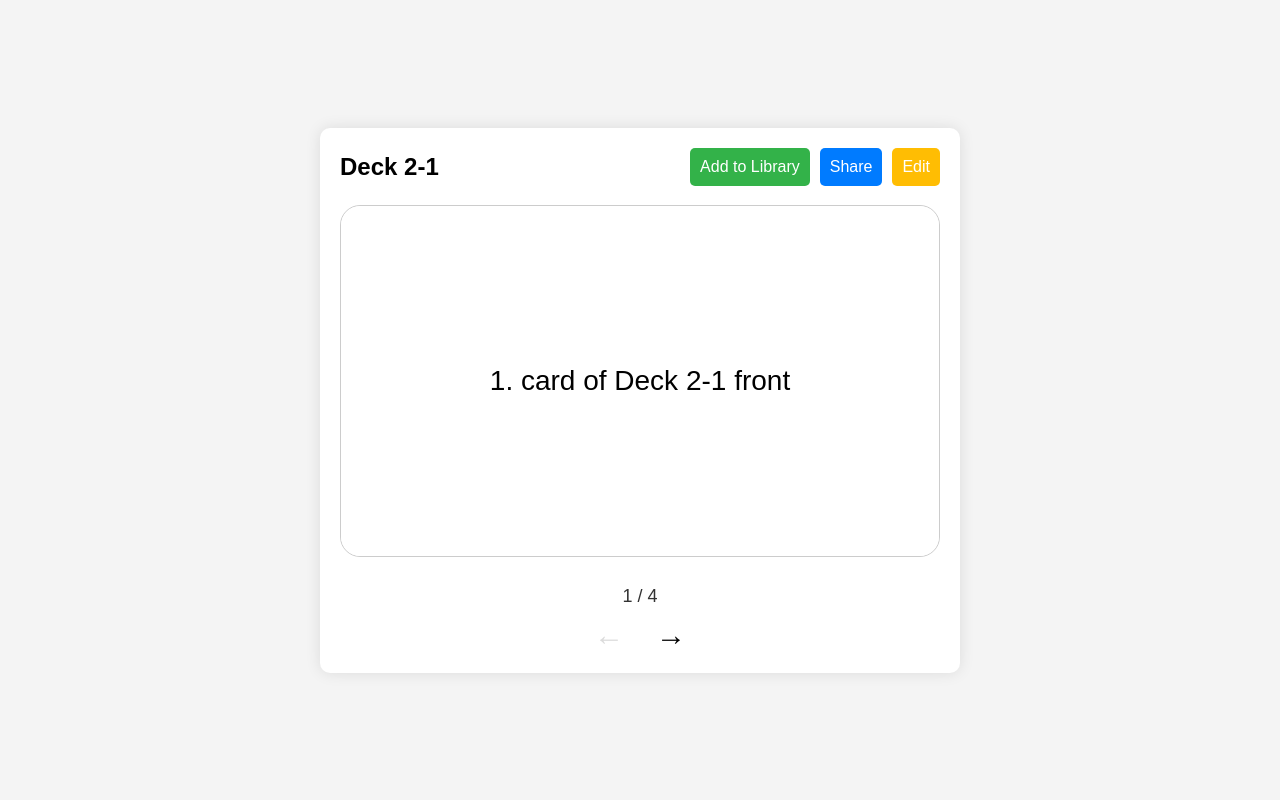
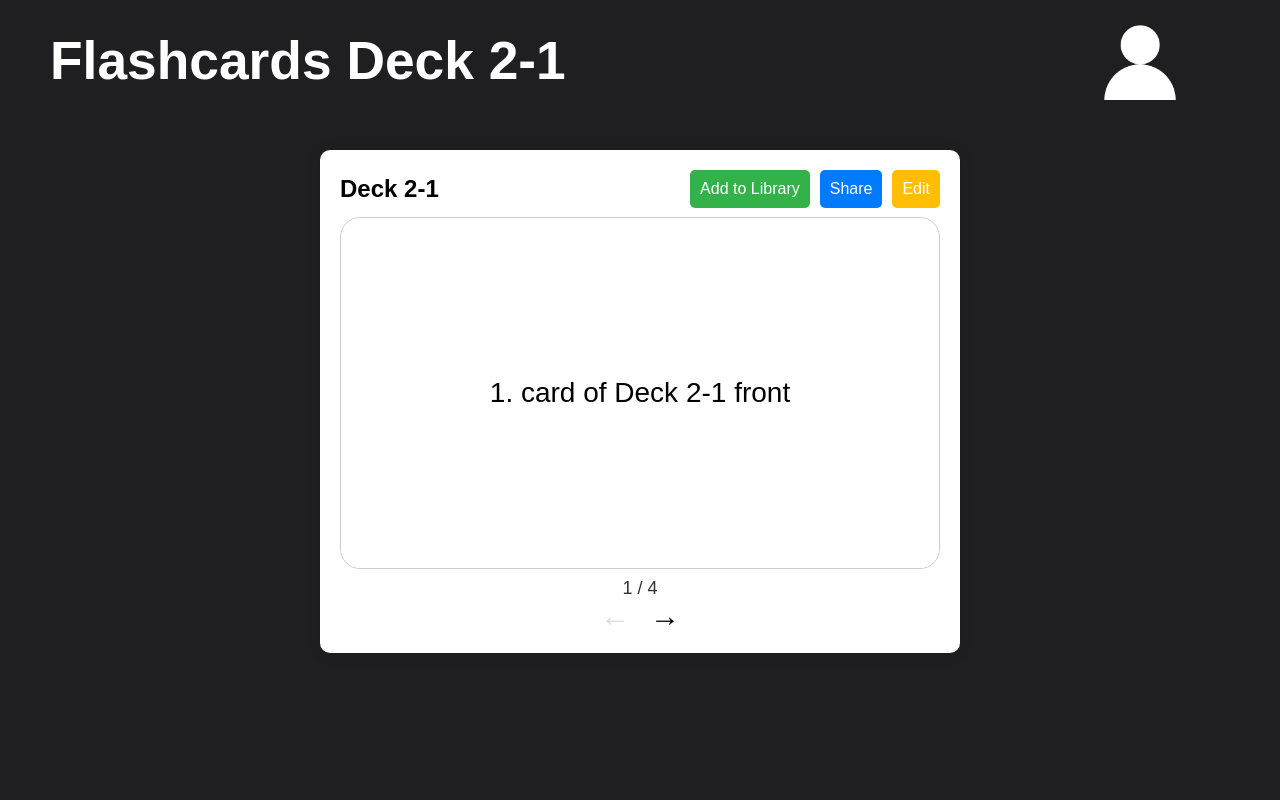
Before and after one commit to GrujicFilipRS/karten, a Flask app: page /deck/2 in a window 1280 px wide. Run offline with Flask 3, Linux system fonts and the light colour scheme; a user stored in the database is signed in; data comes from the database, SQL or seed files in the repository; parts of the project's set-up code (start-up, migrations or seed data) failed here and were passed over; some web fonts are replaced.

Commit message:
feat: base.html integrated to view_deck.html

```diff
--- a/app.py
+++ b/app.py
@@ -8,7 +8,6 @@ from forms.user import UserLogInForm, UserSignUpForm
 from config import config
 from tools import search
 from api.routes import api_bp
-
 
 template_dir = "templates"
 static_dir = "static"
@@ -69,7 +68,8 @@ def view_deck(deck_id: int):
     return render_template(
         "view_deck.html",
         deck=deck_dict,
-        is_my_deck=is_my_deck
+        is_my_deck=is_my_deck,
+        title=f"Flashcards {deck_dict['deck_name']}"
     )
 
 
--- a/static/css/base.css
+++ b/static/css/base.css
@@ -127,7 +127,7 @@ body {
 nav {
     display: flex;
     justify-content: space-between;
-    padding-top: 50px;
+    padding-top: 20px;
     margin-left: 50px;
     margin-right: 100px;
     align-items: center;
--- a/static/css/signup.css
+++ b/static/css/signup.css
@@ -1,4 +1,4 @@
-body {
+main {
     display: flex;
     justify-content: center;
     height: 100vh;
--- a/static/css/view_deck.css
+++ b/static/css/view_deck.css
@@ -1,19 +1,17 @@
 /* Global Styles */
-body {
+main {
     font-family: Arial, sans-serif;
-    margin: 0;
-    background-color: #f4f4f4;
     display: flex;
     justify-content: center;
     align-items: center;
-    height: 100vh;
+    margin-top: 50px;
+    margin-bottom: 50px;
 }
 
 .container {
     display: grid;
     grid-template-columns: 1fr; /* One column layout */
     grid-template-rows: auto 1fr auto; /* Header, content, footer */
-    gap: 20px;
     width: 100%;
     max-width: 600px;
     padding: 20px;
@@ -27,6 +25,7 @@ body {
     display: flex;
     justify-content: space-between;
     align-items: center;
+    margin-bottom: 10px;
 }
 
 .button-group {
@@ -124,7 +123,6 @@ body {
     display: flex;
     justify-content: center;
     gap: 20px;
-    margin-top: 10px;
 }
 
 .button {
--- a/templates/base.html
+++ b/templates/base.html
@@ -12,6 +12,7 @@
     {% block extra_head %}{% endblock %}
 </head>
 <body>
+<header>
     <nav>
         <p class="title">{{ title }}</p>
         <button class="user-btn" onclick="toggleNavBar()">
@@ -20,19 +21,25 @@
     </nav>
 
     <div class="nav-btns" id="nav-btns" style="display: none">
-        <a href="/"><button>
+        <a href="/">
+            <button>
                 Dashboard
                 <img src="{{ url_for('static', filename='img/dashboard.png') }}" alt="Dashboard Icon">
-        </button></a>
+            </button>
+        </a>
 
-        <a href="/logout"><button class="logout-btn">
+        <a href="/logout">
+            <button class="logout-btn">
                 Log out
                 <img src="{{ url_for('static', filename='img/logout.png') }}" alt="Logout Icon">
-        </button></a>
+            </button>
+        </a>
     </div>
+</header>
 
 <main>
     {% block content %}{% endblock %}
 </main>
+
 </body>
 </html>
--- a/templates/view_deck.html
+++ b/templates/view_deck.html
@@ -1,14 +1,11 @@
-<!DOCTYPE html>
-<html lang="en">
+{% extends 'base.html' %}
 
-<head>
-    <meta charset="UTF-8">
-    <meta name="viewport" content="width=device-width, initial-scale=1.0">
-    <title>Flashcard Player</title>
-    <link rel="stylesheet" href="../static/css/view_deck.css">
-</head>
+{% block extra_head %}
+    <link rel="stylesheet" href="{{ url_for('static', filename='css/view_deck.css') }}">
+{% endblock %}
 
-<body>
+{% block content %}
+
 <div class="container">
     <div class="card-header">
         <div class="deck-name" id="tit">
@@ -53,5 +50,4 @@
 
 <script src="../static/js/view_deck.js"></script>
 
-</body>
-</html>
+{% endblock %}
```
Also changed, not shown: templates/dashboard.html (+42 -18 lines). Lines whose indentation alone changed are shown as unchanged.
